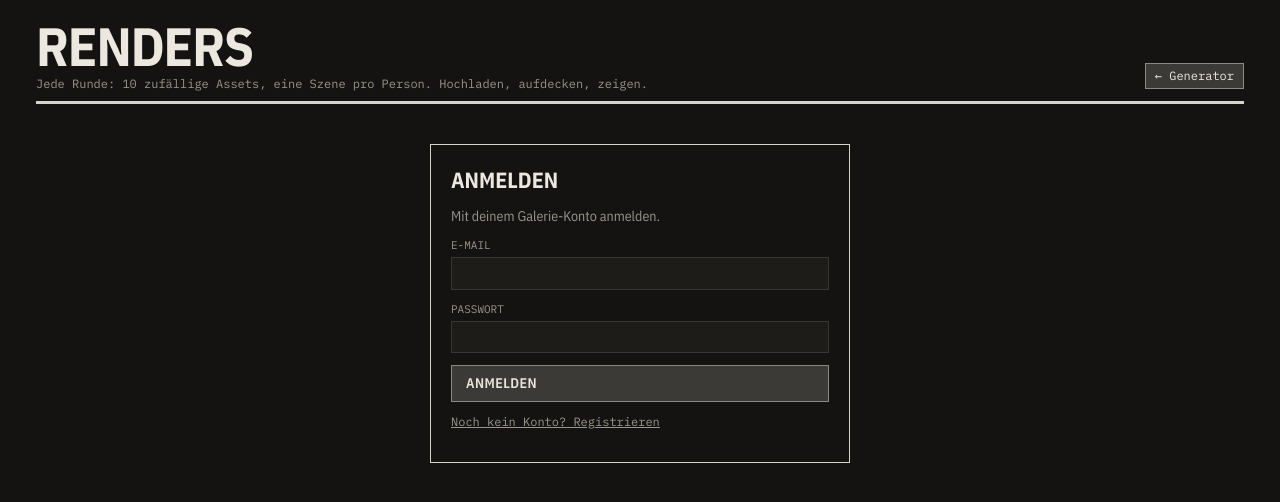
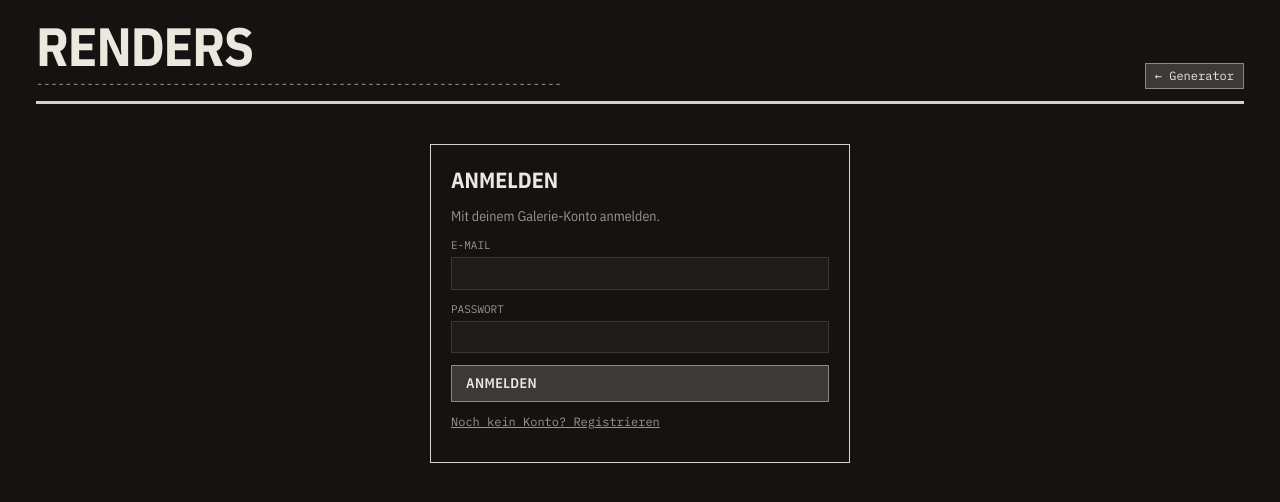
Before and after one commit to hildegardhildegardhildegard-bit/RAG, a plain HTML site: page galerie.html in a window 1280 px wide. Drawn offline with nearby package versions, Linux system fonts and the light colour scheme.

Commit message:
galerie.html

```diff
--- a/galerie.html
+++ b/galerie.html
@@ -116,7 +116,7 @@
 <div class="wrap">
   <header>
     <h1>Renders
-      <small>Jede Runde: 10 zufällige Assets, eine Szene pro Person. Hochladen, aufdecken, zeigen.</small>
+      <small>-------------------------------------------------------------------------</small>
     </h1>
     <div class="head-actions">
       <a class="btn small" href="index.html">← Generator</a>
```
